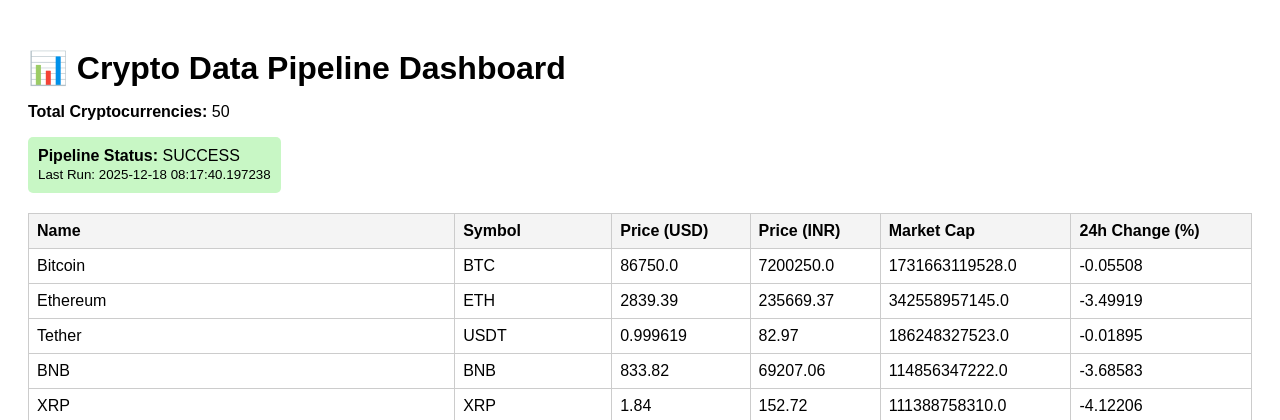
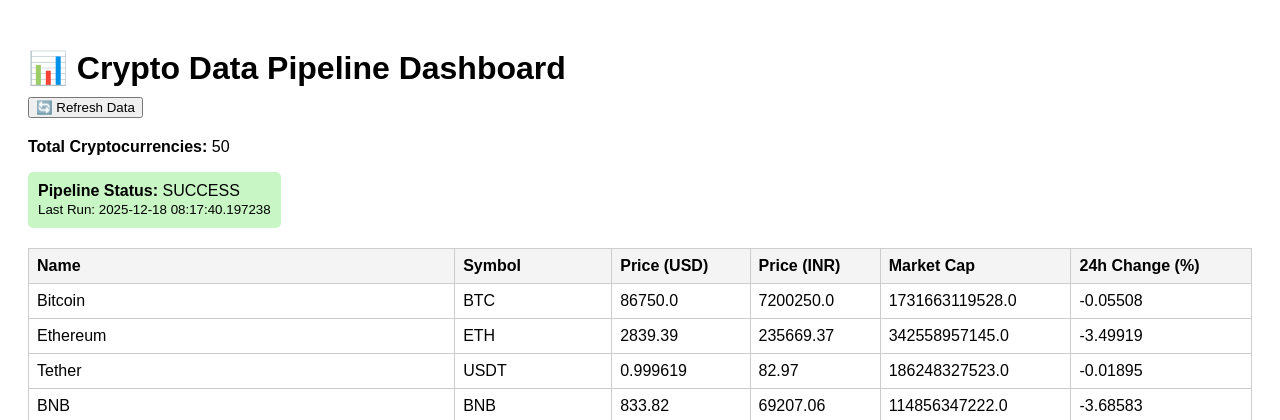
Before and after one commit to Ayush-1117/crypto-data-pipeline, a Flask app: page / in a window 1280 px wide. Shown: the top 420 px of the page. Run offline with Flask 3, Linux system fonts and the light colour scheme; data comes from the database, SQL or seed files in the repository.

Commit message:
Add refresh data button to dashboard

```diff
--- a/app.py
+++ b/app.py
@@ -1,4 +1,7 @@
 from flask import Flask, render_template
+from pipeline import run_pipeline
+from flask import redirect, url_for
+
 import sqlite3
 
 app = Flask(__name__)
@@ -34,5 +37,15 @@
         pipeline_status=pipeline_status
     )
 
+@app.route("/refresh")
+def refresh_data():
+    try:
+        run_pipeline()
+    except Exception as e:
+        print("Pipeline refresh failed:", e)
+
+    return redirect(url_for("dashboard"))
+
+
 if __name__ == "__main__":
     app.run(host="0.0.0.0", port=5000)
--- a/pipeline.py
+++ b/pipeline.py
@@ -109,5 +109,10 @@
         log_pipeline_run("FAILED", str(e))
         print("❌ Pipeline failed")
 
+# if __name__ == "__main__":
+#     main()
+def run_pipeline():
+    main()
+
 if __name__ == "__main__":
-    main()
+    run_pipeline()
--- a/templates/index.html
+++ b/templates/index.html
@@ -39,6 +39,10 @@
 <body>
 
 <h1>📊 Crypto Data Pipeline Dashboard</h1>
+<form action="/refresh" method="get" style="margin-bottom: 20px;">
+    <button type="submit">🔄 Refresh Data</button>
+</form>
+
 
 <p><strong>Total Cryptocurrencies:</strong> {{ total }}</p>
 
```
